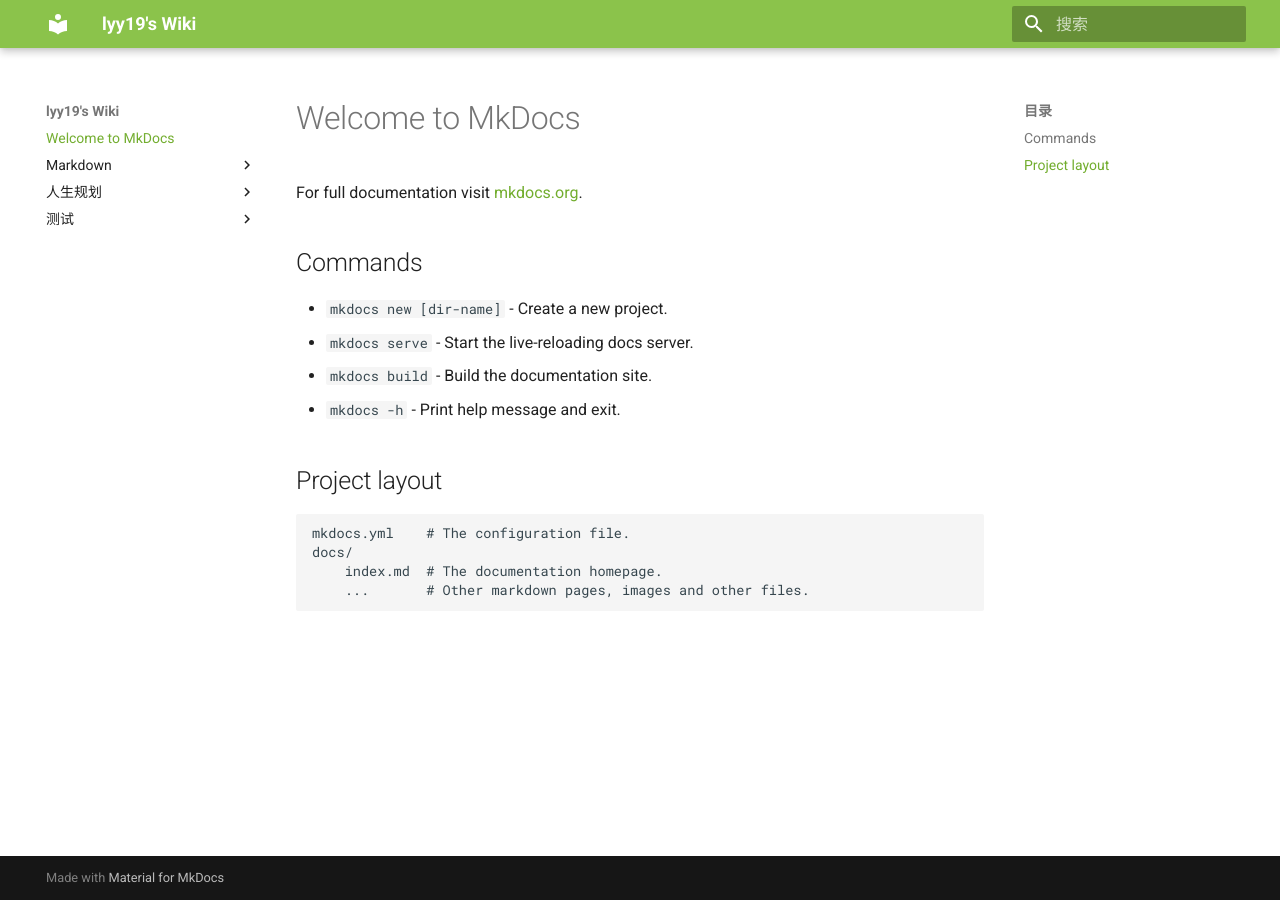
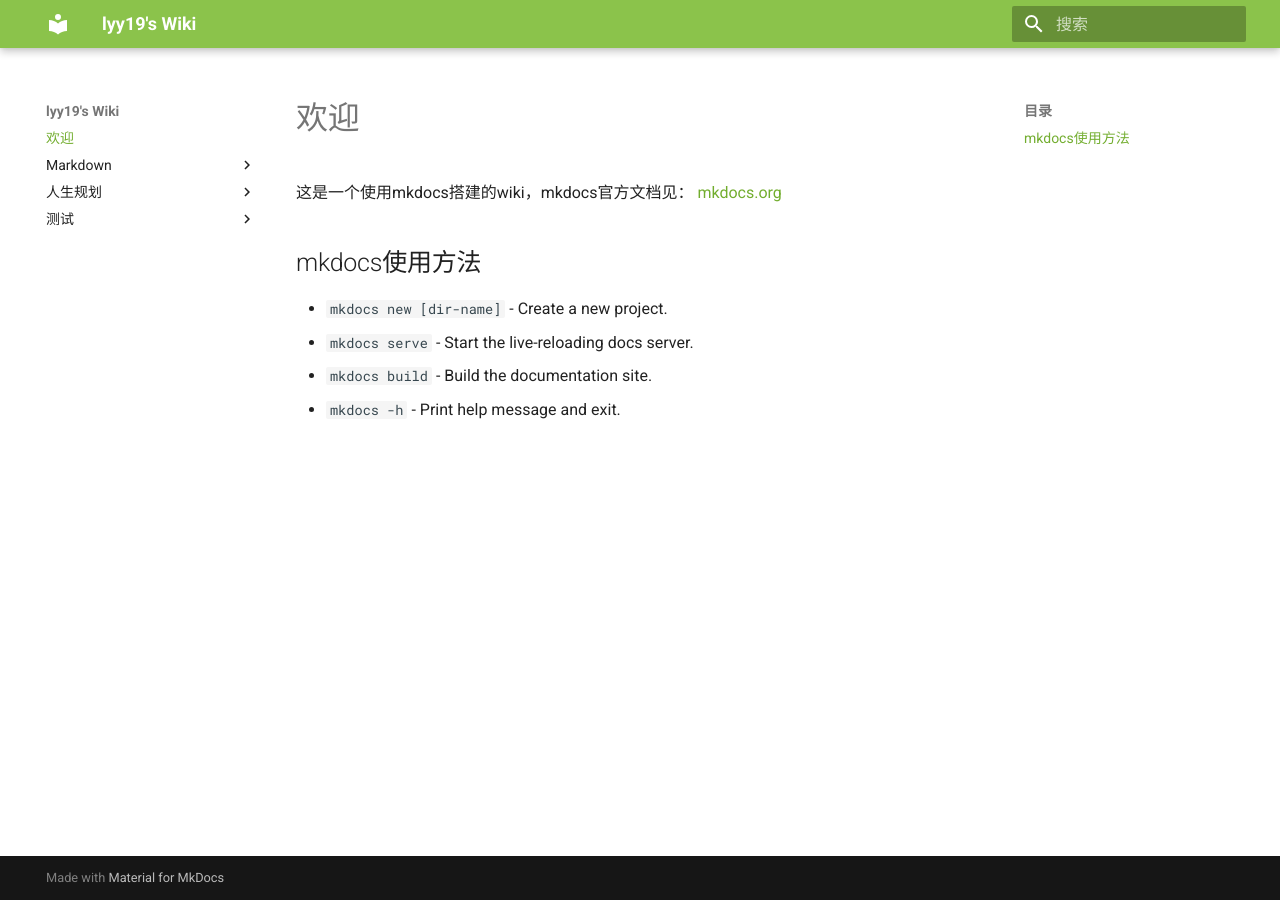
Before and after one commit to lyy1119/lyy1119.github.io, an MkDocs documentation site: the page built from docs/index.md, in a window 1280 px wide. Built offline with MkDocs 1.6.1 and Material for MkDocs 9.7.7, drawn with Linux system fonts in a browser that asks for light colours.

Commit message:
修改默认主页

```diff
--- a/docs/index.md
+++ b/docs/index.md
@@ -1,17 +1,10 @@
-# Welcome to MkDocs
+# 欢迎
 
-For full documentation visit [mkdocs.org](https://www.mkdocs.org).
+这是一个使用mkdocs搭建的wiki，mkdocs官方文档见： [mkdocs.org](https://www.mkdocs.org)
 
-## Commands
+## mkdocs使用方法
 
 * `mkdocs new [dir-name]` - Create a new project.
 * `mkdocs serve` - Start the live-reloading docs server.
 * `mkdocs build` - Build the documentation site.
 * `mkdocs -h` - Print help message and exit.
-
-## Project layout
-
-    mkdocs.yml    # The configuration file.
-    docs/
-        index.md  # The documentation homepage.
-        ...       # Other markdown pages, images and other files.
```
